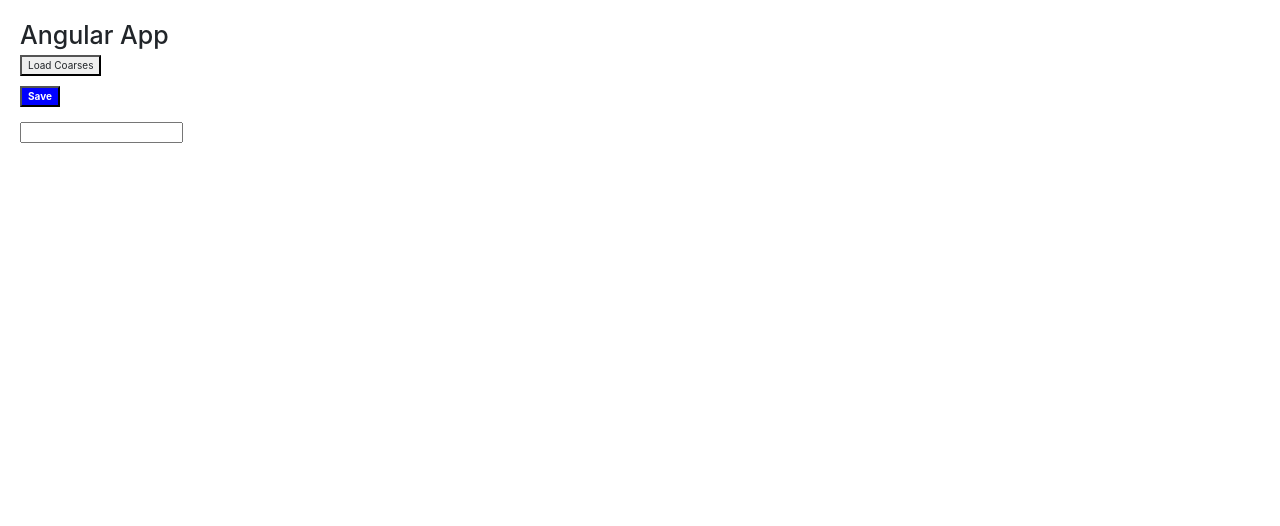
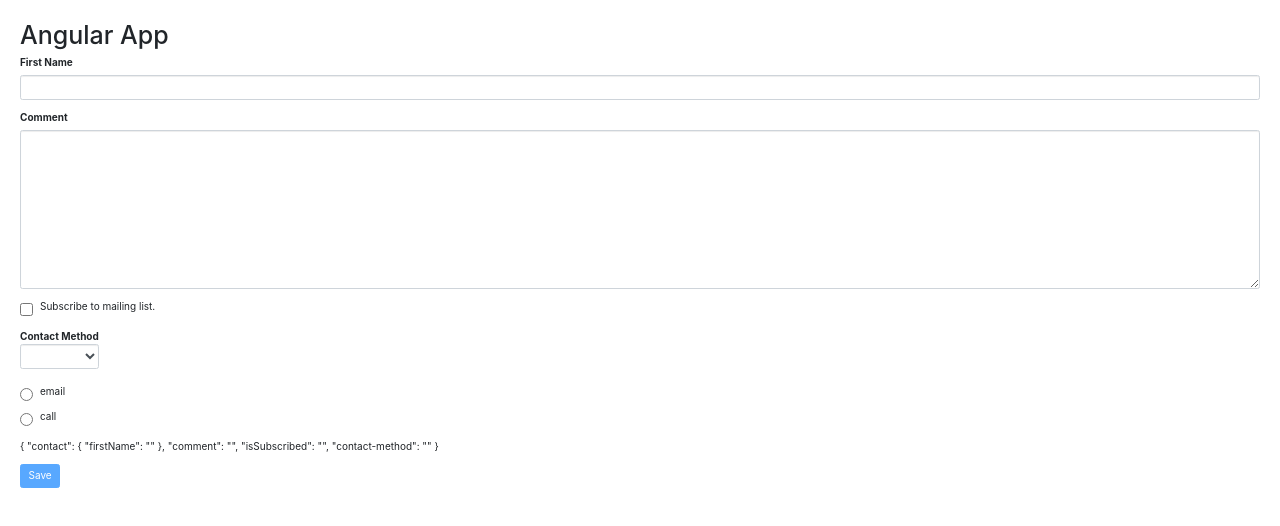
Before and after one commit to chiranjeev003/AngularLearning, an Angular app in the folder hello-world/: page / in a window 1280 px wide. Shown: the top 526 px of the page. Built offline with nearby package versions, Linux system fonts and the light colour scheme.

Commit message:
Chapter 7: Template driven forms

```diff
--- a/hello-world/src/app/app.component.html
+++ b/hello-world/src/app/app.component.html
@@ -42,4 +42,6 @@
 
 <!-- <app-switch-case></app-switch-case> -->
 
-<app-course-list></app-course-list>
+<!-- <app-course-list></app-course-list> -->
+
+<contact-form></contact-form>
--- a/hello-world/src/app/app.module.ts
+++ b/hello-world/src/app/app.module.ts
@@ -14,6 +14,7 @@
 import { InputFormatDirective } from './input-format.directive';
 import { SwitchCaseComponent } from './switch-case/switch-case.component';
 import { CourseListComponent } from './course-list/course-list.component';
+import { ContactFormComponent } from './contact-form/contact-form.component';
 
 @NgModule({
   declarations: [
@@ -26,7 +27,8 @@
     PanelComponent,
     InputFormatDirective,
     SwitchCaseComponent,
-    CourseListComponent
+    CourseListComponent,
+    ContactFormComponent
   ],
   imports: [
     BrowserModule,
--- /dev/null
+++ b/hello-world/src/app/contact-form/contact-form.component.html
@@ -0,0 +1,41 @@
+<form #f="ngForm" (ngSubmit) = "submit(f)">
+    <div class="form-group">
+        <div ngModelGroup="contact">
+            <label for="firstName">First Name</label>
+            <input required minlength="3" maxLength="10" id="firstName" ngModel name="firstName" #firstName="ngModel" (change)="log(firstName)" type="text" class="form-control">
+            <div class="alert alert-danger" *ngIf="firstName.touched && !firstName.valid && firstName.errors">
+                <div *ngIf="firstName.errors.required">First Name is required.</div>
+                <div *ngIf="firstName.errors.minlength">You need to write {{firstName.errors.minlength.requiredLength - firstName.errors.minlength.actualLength}} more characters.</div>
+                <div *ngIf="firstName.errors.maxLength">First Name should be max 10 characters.</div>
+            </div>
+        </div>
+    </div>
+    <div class="form-group">
+        <label for="comment">Comment</label>
+        <textarea ngModel name="comment" id="comment" cols="30" rows="10" class="form-control"></textarea>
+    </div>
+    <div class="checkbox">
+        <label>
+            <input type="checkbox" ngModel name="isSubscribed"> Subscribe to mailing list.
+        </label>
+    </div>
+    <div class="form-group">
+        <label for="contact-method">Contact Method
+            <select ngModel name="contact-method" id="contact-method" class="form-control">
+               <option value=""></option>
+                <option *ngFor="let method of contactMethods" [ngValue]="method">{{method.name}}</option>
+            </select>
+        </label>
+    </div>
+    <div class="radio" *ngFor="let method of contactMethods">
+        <label for="">
+            <input ngModel name="contact-method" type="radio" [value]="method.id">
+            {{method.name}}
+        </label>
+    </div>
+
+    <p>
+        {{f.value | json}}
+    </p>
+    <button [disabled]="!f.valid" class="btn btn-primary">Save</button>
+</form>
--- /dev/null
+++ b/hello-world/src/app/contact-form/contact-form.component.ts
@@ -0,0 +1,22 @@
+import { Component, OnInit } from '@angular/core';
+
+@Component({
+  selector: 'contact-form',
+  templateUrl: './contact-form.component.html',
+  styleUrls: ['./contact-form.component.css']
+})
+export class ContactFormComponent {
+
+  constructor() { }
+
+  contactMethods = [
+    {id: 1, name: "email"},
+    {id: 2, name: "call"}
+  ];
+
+  log(x: any){console.log(x)}
+
+  submit(x: any){
+    console.log(x)
+  }
+}
--- a/hello-world/src/styles.css
+++ b/hello-world/src/styles.css
@@ -4,3 +4,7 @@
 body {
     padding: 20px;
 }
+
+.form-control.ng-touched.ng-dirty.ng-invalid {
+    border: 2px solid red;
+}
```
Also changed, not shown: hello-world/src/app/contact-form/contact-form.component.css (added), 1 other file (tests, documents, lock files or other folders).
